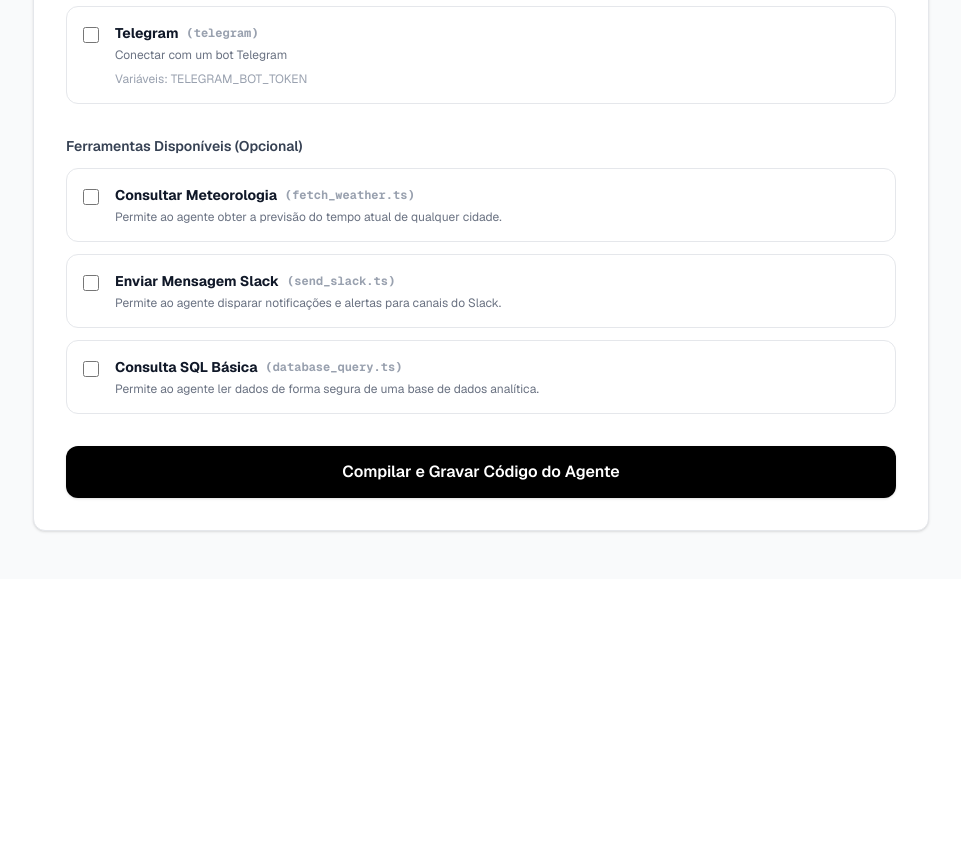
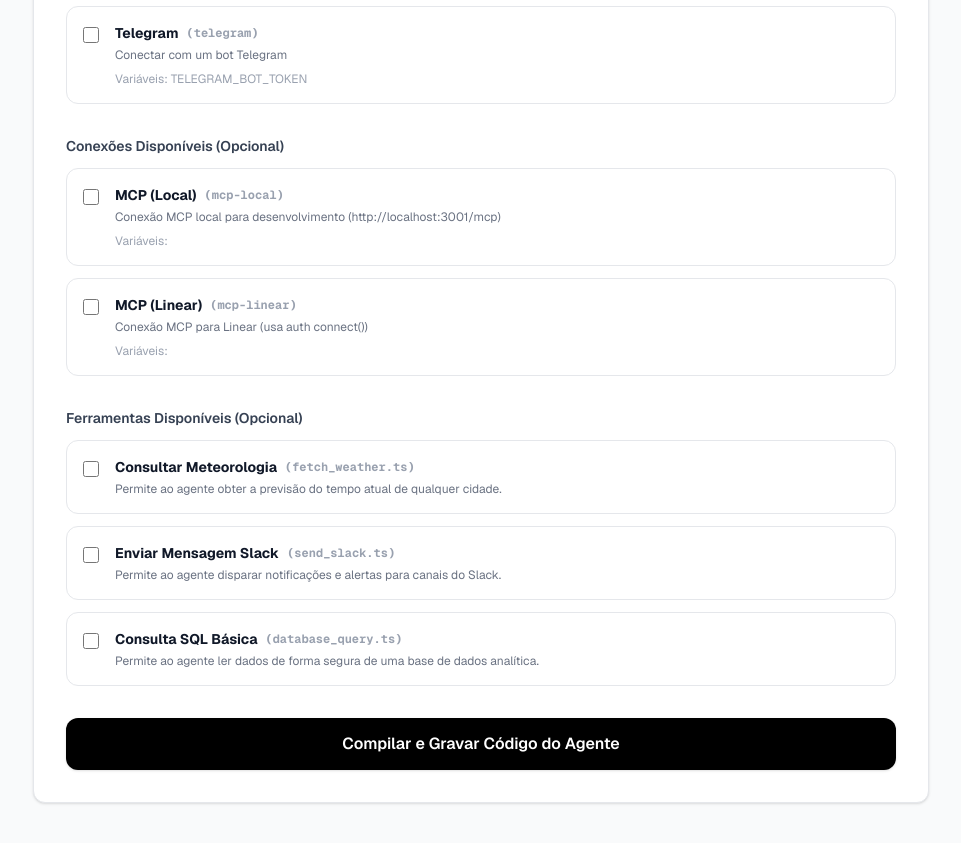
Before and after one commit to AurimarL/bakeve, a Next.js app: page / in a window 1280 px wide. Shown: the part 1040-1883 px from the top of the page, without its empty margins (159-1120 px from the left). Before the commit the page ends 1619 px from the top, so only its background shows below. Built offline with nearby package versions, Linux system fonts and the light colour scheme.

Commit message:
feat: add ConnectionsList component and integrate connection selection into the wizard

```diff
--- a/package.json
+++ b/package.json
@@ -12,12 +12,12 @@
   "dependencies": {
     "next": "16.2.9",
     "react": "19.2.4",
-    "react-dom": "19.2.4"
+    "react-dom": "19.2.4",
+    "@types/bun": "^1.3.14"
   },
   "devDependencies": {
     "@biomejs/biome": "2.2.0",
     "@tailwindcss/postcss": "^4",
-    "@types/bun": "^1.3.14",
     "@types/node": "^20",
     "@types/react": "^19",
     "@types/react-dom": "^19",
--- /dev/null
+++ b/src/components/ConnectionsList.tsx
@@ -0,0 +1,30 @@
+import { AVAILABLE_CONNECTIONS } from "@/lib/const";
+import { ConnectionOption } from "@/types";
+
+export default function ConnectionsList({ selectedConnections, toggleConnection }: { selectedConnections: ConnectionOption[]; toggleConnection: (connection: ConnectionOption) => void }) {
+    return (
+        <div>
+            <label className="block text-sm font-semibold text-gray-700 mb-3">Conexões Disponíveis (Opcional)</label>
+            <div className="grid grid-cols-1 gap-3">
+                {AVAILABLE_CONNECTIONS.map(connection => {
+                    const isChecked = selectedConnections.some(t => t.id === connection.id);
+                    return (
+                        <label key={connection.id} className={`flex items-start p-4 border rounded-xl cursor-pointer transition-all select-none ${isChecked ? 'bg-black text-white border-black' : 'bg-white text-gray-900 border-gray-200 hover:bg-gray-50'}`}>
+                            <input type="checkbox" checked={isChecked} onChange={() => toggleConnection(connection)} className="mt-1 h-4 w-4 rounded border-gray-300 text-black focus:ring-black" />
+                            <div className="ml-4">
+                                <div className="text-sm font-bold flex items-center gap-2">
+                                    {connection.name}
+                                    <span className={`font-mono text-xs ${isChecked ? 'text-gray-300' : 'text-gray-400'}`}>({connection.id})</span>
+                                </div>
+                                <div className={`text-xs mt-1 ${isChecked ? 'text-gray-200' : 'text-gray-500'}`}>{connection.description}</div>
+                                {connection.sampleEnv && (
+                                    <div className="text-xs mt-2 text-gray-400">Variáveis: {connection.sampleEnv.join(', ')}</div>
+                                )}
+                            </div>
+                        </label>
+                    );
+                })}
+            </div>
+        </div>
+    )
+}
--- a/src/components/wizard.tsx
+++ b/src/components/wizard.tsx
@@ -1,14 +1,15 @@
 "use client"
 
 import generateProject from '@/functions/generateProject.action';
-import { AGENT_TEMPLATES, AVAILABLE_TOOLS, PROVIDERS, AVAILABLE_CHANNELS } from '@/lib/const';
-import { AgentTemplate, ModelOption, ToolOption, ChannelOption } from '@/types';
+import { AGENT_TEMPLATES, AVAILABLE_TOOLS, PROVIDERS, AVAILABLE_CHANNELS, AVAILABLE_CONNECTIONS } from '@/lib/const';
+import { AgentTemplate, ModelOption, ToolOption, ChannelOption, ConnectionOption } from '@/types';
 import { useState, useTransition } from 'react';
 import ModelSelector from './ModelSelector';
 import TemplateSelector from './TemplateSelector';
 import ToolsList from './ToolsList';
 import OutputFilePreview from './OutputFilePreview';
 import ChannelsList from './ChannelsList';
+import ConnectionsList from './ConnectionsList';
 
 export default function Wizard() {
 
@@ -22,6 +23,7 @@ export default function Wizard() {
     const [isPending, startTransition] = useTransition();
     const [selectedTemplateId, setSelectedTemplateId] = useState<string | null>(null);
     const [selectedChannels, setSelectedChannels] = useState<ChannelOption[]>([]);
+    const [selectedConnections, setSelectedConnections] = useState<ConnectionOption[]>([]);
 
     const handleSelectTemplate = (template: AgentTemplate) => {
         setSelectedTemplateId(template.id);
@@ -31,6 +33,7 @@ export default function Wizard() {
         setSelectedModel(allModels.find(m => m.id === template.modelId) ?? null);
         setSelectedTools(AVAILABLE_TOOLS.filter(t => template.toolIds.includes(t.id)));
         setSelectedChannels(AVAILABLE_CHANNELS.filter(c => template.channelIds?.includes(c.id)));
+        setSelectedConnections(AVAILABLE_CONNECTIONS.filter(c => template.connectionIds?.includes(c.id)));
     };
 
     const toggleTool = (tool: ToolOption) => {
@@ -63,7 +66,7 @@ export default function Wizard() {
         setExpandedFileIndex(null);
 
         startTransition(async () => {
-            const result = await generateProject(projectSlug, agentName, description, selectedModel, selectedTools, selectedChannels);
+            const result = await generateProject(projectSlug, agentName, description, selectedModel, selectedTools, selectedChannels, selectedConnections);
             if (result.success && result.base64Tar) {
                 // reconstruct generatedFiles client-side for preview
                 const files = [
@@ -81,6 +84,17 @@ export default function Wizard() {
 
                     if (channel.id === 'telegram') {
                         files.push({ path: 'agent/channels/telegram.ts', content: `import { telegramChannel } from "eve/channels/telegram";\nexport default telegramChannel({\n  botUsername: "${projectSlug}_bot",\n});` });
+                    }
+                });
+
+                // include connection placeholders in preview
+                selectedConnections.forEach(connection => {
+                    if (connection.id === 'mcp-local') {
+                        files.push({ path: 'agent/connections/mcp-local.ts', content: `import { defineMcpClientConnection } from "eve/connections";\nexport default defineMcpClientConnection({\n  url: "http://localhost:3001/mcp",\n  description: "Local dev server.",\n});` });
+                    }
+
+                    if (connection.id === 'mcp-linear') {
+                        files.push({ path: 'agent/connections/mcp-linear.ts', content: `import { connect } from "@vercel/connect/eve";\nimport { defineMcpClientConnection } from "eve/connections";\nexport default defineMcpClientConnection({\n  url: "https://mcp.linear.app/mcp",\n  description: "Linear workspace: issues, projects, cycles, and comments.",\n  auth: connect("linear/${projectSlug}"),\n});` });
                     }
                 });
 
@@ -122,6 +136,16 @@ export default function Wizard() {
 
                 <ChannelsList selectedChannels={selectedChannels} toggleChannel={toggleChannel} />
 
+                {/* Connections */}
+
+                <ConnectionsList selectedConnections={selectedConnections} toggleConnection={(c) => {
+                    if (selectedConnections.find(s => s.id === c.id)) {
+                        setSelectedConnections(selectedConnections.filter(x => x.id !== c.id));
+                    } else {
+                        setSelectedConnections([...selectedConnections, c]);
+                    }
+                }} />
+
                 {/* Lista de Ferramentas */}
 
                 <ToolsList selectedTools={selectedTools} toggleTool={toggleTool} />
--- a/src/functions/generateProject.action.ts
+++ b/src/functions/generateProject.action.ts
@@ -5,7 +5,7 @@ import generateInstructions from './generateInstructions';
 
 type File = { path: string; content: string };
 
-export default async function generateProject(projectSlug: string, agentName: string, description: string, model: any, tools: any[] = [], channels: any[] = []) {
+export default async function generateProject(projectSlug: string, agentName: string, description: string, model: any, tools: any[] = [], channels: any[] = [], connections: any[] = []) {
     try {
         const files: File[] = [];
 
@@ -34,6 +34,27 @@ export default telegramChannel({
             files.push({ path: `agent/tools/${tool.id}.ts`, content: tool.code });
         }
 
+                // add connection files
+                for (const connection of connections) {
+                        if (connection.id === 'mcp-local') {
+                                files.push({ path: 'agent/connections/mcp-local.ts', content: `import { defineMcpClientConnection } from "eve/connections";
+export default defineMcpClientConnection({
+    url: "http://localhost:3001/mcp",
+    description: "Local dev server.",
+});` });
+                        }
+
+                        if (connection.id === 'mcp-linear') {
+                                files.push({ path: 'agent/connections/mcp-linear.ts', content: `import { connect } from "@vercel/connect/eve";
+import { defineMcpClientConnection } from "eve/connections";
+export default defineMcpClientConnection({
+    url: "https://mcp.linear.app/mcp",
+    description: "Linear workspace: issues, projects, cycles, and comments.",
+    auth: connect("linear/${projectSlug}"),
+});` });
+                        }
+                }
+
         // Delegar a escrita e arquivamento para processProject (import dinâmico para evitar ciclos)
         const { default: processProject } = await import('./processProject.action');
 
--- a/src/lib/const.ts
+++ b/src/lib/const.ts
@@ -1,4 +1,4 @@
-import { AgentTemplate, Provider, ToolOption, ChannelOption } from "@/types";
+import { AgentTemplate, Provider, ToolOption, ChannelOption, ConnectionOption } from "@/types";
 
 export const PROVIDERS: Provider[] = [
     {
@@ -67,6 +67,7 @@ export const AGENT_TEMPLATES: AgentTemplate[] = [
         modelId: "gpt-4o",
       toolIds: ["database_query", "send_slack"],
       channelIds: ["slack"],
+      connectionIds: ["mcp-local"],
     },
 ];
 
@@ -139,3 +140,18 @@ export const AVAILABLE_CHANNELS: ChannelOption[] = [
     sampleEnv: ["TELEGRAM_BOT_TOKEN"],
   },
 ];
+
+export const AVAILABLE_CONNECTIONS: ConnectionOption[] = [
+  {
+    id: "mcp-local",
+    name: "MCP (Local)",
+    description: "Conexão MCP local para desenvolvimento (http://localhost:3001/mcp)",
+    sampleEnv: [],
+  },
+  {
+    id: "mcp-linear",
+    name: "MCP (Linear)",
+    description: "Conexão MCP para Linear (usa auth connect())",
+    sampleEnv: [],
+  },
+];
```
Also changed, not shown: src/types/index.ts (+8 -0 lines), 1 other file (tests, documents, lock files or other folders).
